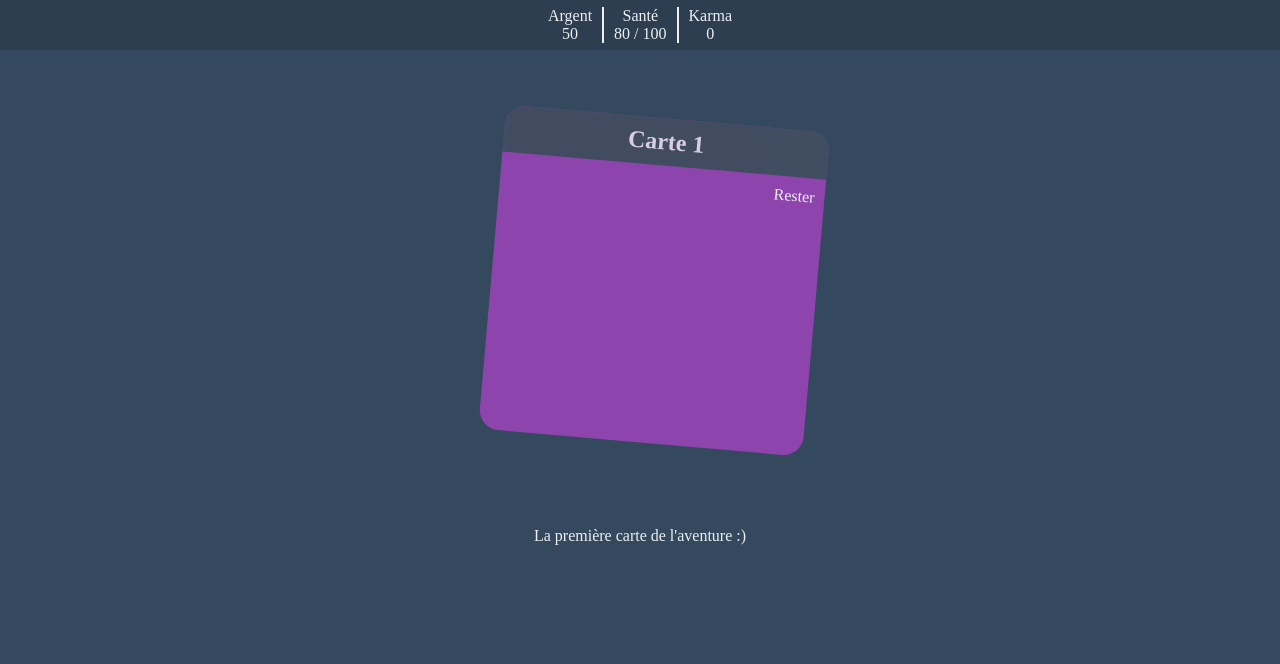
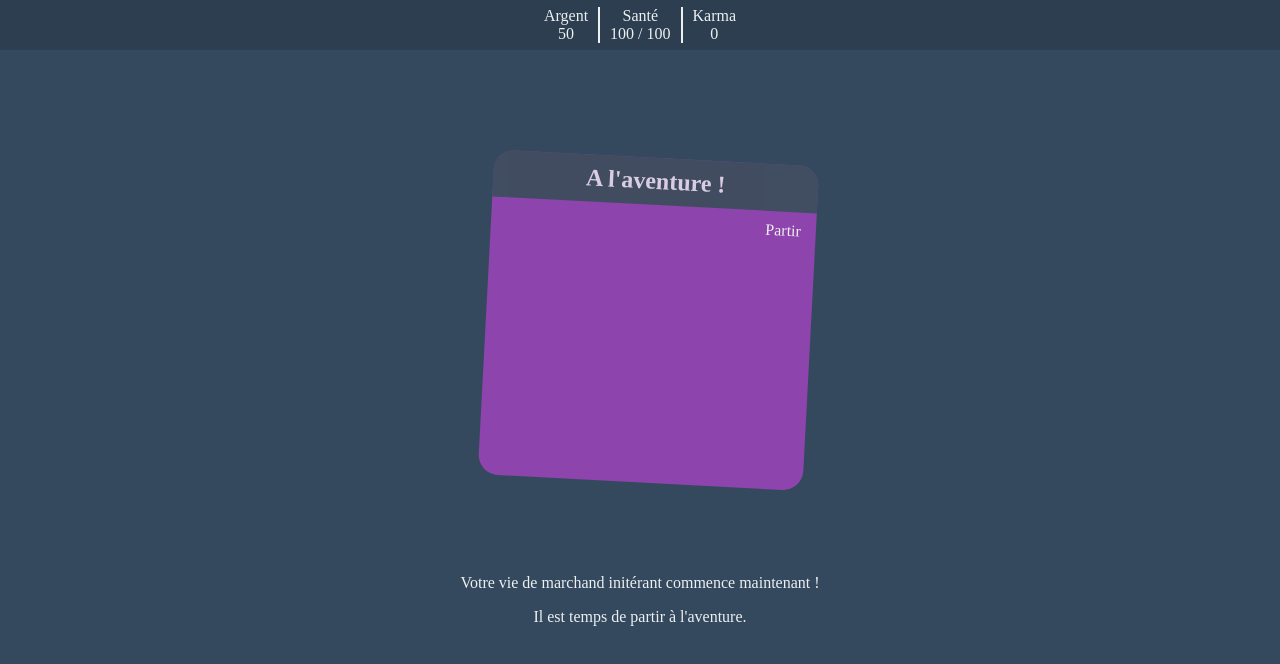
Before and after one commit to demarbre1u/angular-reigns, an Angular app: page / in a window 1280 px wide. Shown: the top 664 px of the page. Built offline with nearby package versions, Linux system fonts and the light colour scheme.

Commit message:
Updates on Card interface, a card can now have multiple lines in its description

```diff
--- a/src/app/interface/card.ts
+++ b/src/app/interface/card.ts
@@ -1,6 +1,6 @@
 export interface Card {
     title: string,
-    description: string,
+    description: string[],
     choice1: {
         name: string,
         moneyScore: number,
--- a/src/app/page/game/game.component.css
+++ b/src/app/page/game/game.component.css
@@ -52,7 +52,7 @@
     position: absolute;
 
     left: 50%;
-    top: 35%;
+    top: 40%;
     transform: translate(-50%, -50%);
 
     width: 325px;
@@ -77,10 +77,12 @@
 #card-description {
     position: absolute;
     left: 50%;
-    top: 65%;
+    top: 75%;
     transform: translate(-50%, -50%);
 
     color: #ecf0f1;
+    width: 80%;
+    text-align: center;
 }
 
 #choices {
@@ -89,6 +91,6 @@
 }
 
 #choices div {
-    margin: 10px;
+    margin: 10px 15px;
     color: #ecf0f1;
 }
--- a/src/app/page/game/game.component.html
+++ b/src/app/page/game/game.component.html
@@ -28,5 +28,7 @@
     </span>
   </div>
 
-  <p id="card-description" *ngIf="cardLoaded">{{ currentCard.description }}</p>
+  <div *ngIf="cardLoaded" id="card-description">
+    <p *ngFor="let desc of currentCard.description">{{ desc }}</p>
+  </div>
 </div>
--- a/src/app/page/game/game.component.ts
+++ b/src/app/page/game/game.component.ts
@@ -10,12 +10,12 @@
     trigger('isHovering', [
 
       state('isHoveringLeft', style({
-        transform: 'rotate(-5deg) translate(-50%, -50%)',
+        transform: 'rotate(-3deg) translate(-50%, -50%)',
         transformOrigin: 'top'
       })),
 
       state('isHoveringRight', style({
-        transform: 'rotate(5deg) translate(-50%, -50%)',
+        transform: 'rotate(3deg) translate(-50%, -50%)',
         transformOrigin: 'left'
       })),
 
@@ -33,7 +33,7 @@
 
   // Les différents score du joueur (argent, santé, karma)
   moneyScore: number = 50
-  healthScore: number = 80
+  healthScore: number = 100
   karmaScore: number = 0
 
   // Boolean indiquant dans quelle direction se trouve la carte
@@ -44,19 +44,22 @@
 
   // La carte courrante
   currentCard: Card = {
-    title: "Carte 1",
-    description: "La première carte de l'aventure :)",
+    title: "A l'aventure !",
+    description: [
+      "Votre vie de marchand initérant commence maintenant !",
+      "Il est temps de partir à l'aventure."
+    ],
     choice1: {
       name: "Partir",
-      moneyScore: 10,
-      healthScore: 10,
-      karmaScore: -10
+      moneyScore: 0,
+      healthScore: 0,
+      karmaScore: 0
     },
     choice2: {
-      name: "Rester",
-      moneyScore: 5,
-      healthScore: 5,
-      karmaScore: -5
+      name: "Partir",
+      moneyScore: 0,
+      healthScore: 0,
+      karmaScore: 0
     }
   }
 
--- a/src/assets/cards.json
+++ b/src/assets/cards.json
@@ -2,7 +2,7 @@
     "cards": [
         {
             "title": "Carte 1",
-            "description": "La première carte de l'aventure :)",
+            "description": ["La première carte de l'aventure :)"],
             "choice1": {
                 "name": "Partir",
                 "moneyScore": 10,
```
